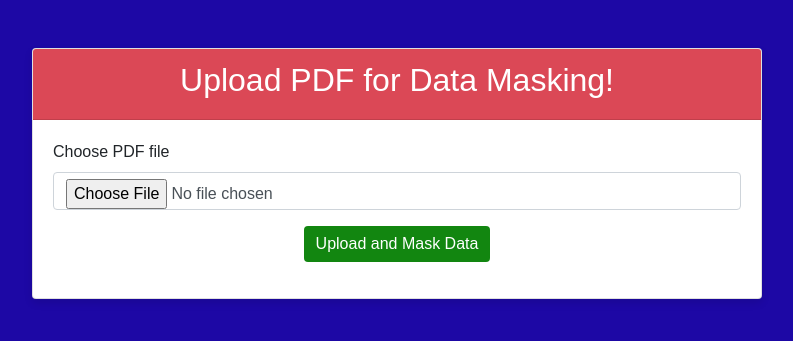
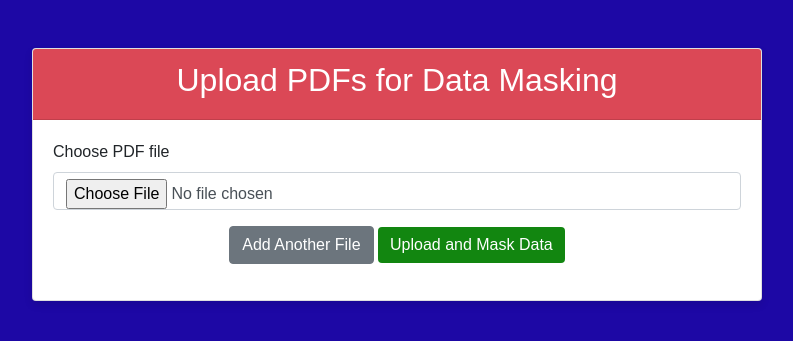
Before and after one commit to allu0786ansari/pdf-data-masking, a Flask app: page / in a window 1280 px wide. Shown: the top 341 px of the page, without its empty margins (243-1036 px from the left). Run offline with Flask 3, Linux system fonts and the light colour scheme; some libraries are stand-ins or nearby versions.

Commit message:
Your descriptive commit message

```diff
--- a/app.py
+++ b/app.py
@@ -2,6 +2,7 @@ from flask import Flask, request, render_template, send_file, redirect, url_for
 import os
 from utils.text_extraction import extract_text_and_images
 from utils.text_masking import mask_sensitive_info
+from fpdf import FPDF
 
 app = Flask(__name__)
 
@@ -11,30 +12,46 @@ PROCESSED_FOLDER = 'processed'
 os.makedirs(UPLOAD_FOLDER, exist_ok=True)
 os.makedirs(PROCESSED_FOLDER, exist_ok=True)
 
+class PDF(FPDF):
+    def header(self):
+        self.set_font('Arial', 'B', 12)
+        self.cell(0, 10, 'Masked Data', 0, 1, 'C')
+
+def save_text_as_pdf(text, pdf_path):
+    pdf = PDF()
+    pdf.add_page()
+    pdf.set_auto_page_break(auto=True, margin=15)
+    pdf.set_font("Arial", size=12)
+    for line in text.split('\n'):
+        pdf.multi_cell(0, 10, line.encode('latin1', 'replace').decode('latin1'))
+    pdf.output(pdf_path)
+
 @app.route('/')
 def index():
-    return render_template('upload.html')
+    return render_template('upload.html', download_links=[])
 
 @app.route('/uploader', methods=['POST'])
 def upload():
     if request.method == 'POST':
-        f = request.files['file']
-        file_path = os.path.join(UPLOAD_FOLDER, f.filename)
-        f.save(file_path)
+        files = request.files.getlist('files')
+        download_links = []
 
-        # Process the PDF and mask sensitive info
-        text = extract_text_and_images(file_path)
-        print("Combined text from PDF and images:", text)  # Debug print
+        for f in files:
+            file_path = os.path.join(UPLOAD_FOLDER, f.filename)
+            f.save(file_path)
 
-        masked_text = mask_sensitive_info(text)
+            # Process the PDF and mask sensitive info
+            text = extract_text_and_images(file_path)
+            print("Extracted text and images: ", text)
+            masked_text = mask_sensitive_info(text)
 
-        # Save the masked text as a new text file for simplicity
-        masked_pdf_path = os.path.join(PROCESSED_FOLDER, f.filename.replace('.pdf', '_masked.txt'))
-        with open(masked_pdf_path, 'w') as masked_file:
-            masked_file.write(masked_text)
+            # Save the masked text as a new PDF file
+            masked_pdf_path = os.path.join(PROCESSED_FOLDER, f.filename.replace('.pdf', '_masked.pdf'))
+            save_text_as_pdf(masked_text, masked_pdf_path)
 
-        download_link = url_for('download', filename=os.path.basename(masked_pdf_path))
-        return render_template('upload.html', download_link=download_link)
+            download_links.append(url_for('download', filename=os.path.basename(masked_pdf_path)))
+
+        return render_template('upload.html', download_links=download_links)
 
 @app.route('/download/<filename>')
 def download(filename):
--- a/templates/upload.html
+++ b/templates/upload.html
@@ -13,35 +13,53 @@
             <div class="col-md-8">
                 <div class="card mt-5">
                     <div class="card-header text-center">
-                        <h2>Upload PDF for Data Masking! </h2>
+                        <h2>Upload PDFs for Data Masking</h2>
                     </div>
                     <div class="card-body">
-                        <form action="{{ url_for('upload') }}" method="post" enctype="multipart/form-data">
-                            <div class="form-group">
-                                <label for="file">Choose PDF file </label>
-                                <input type="file" class="form-control" id="file" name="file" accept="application/pdf" required>
+                        <form id="upload-form" action="{{ url_for('upload') }}" method="post" enctype="multipart/form-data">
+                            <div id="file-inputs">
+                                <div class="form-group file-input-group">
+                                    <label for="files">Choose PDF file</label>
+                                    <input type="file" class="form-control" name="files" accept="application/pdf" required>
+                                </div>
                             </div>
                             <div class="form-group text-center">
+                                <button type="button" class="btn btn-secondary" id="add-file-btn">Add Another File</button>
                                 <button type="submit" class="btn btn-primary">Upload and Mask Data</button>
                             </div>
                         </form>
                     </div>
                 </div>
-                <div class="text-center mt-3">
-                    <a href="#" class="btn btn-secondary" id="download-button" style="display: none;">Download Processed PDF</a>
+                <div class="text-center mt-3" id="download-links">
+                    {% if download_links %}
+                        {% for link in download_links %}
+                            <a href="{{ link }}" class="btn btn-secondary mb-2">Download Processed PDF {{ loop.index }}</a><br>
+                        {% endfor %}
+                    {% endif %}
                 </div>
             </div>
         </div>
     </div>
 
-    <script src="https://code.jquery.com/jquery-3.5.1.slim.min.js"></script>
+    <script src="https://code.jquery.com/jquery-3.5.1.min.js"></script>
     <script src="https://cdn.jsdelivr.net/npm/@popperjs/core@2.5.4/dist/umd/popper.min.js"></script>
     <script src="https://stackpath.bootstrapcdn.com/bootstrap/4.5.2/js/bootstrap.min.js"></script>
     <script>
         $(document).ready(function() {
-            var downloadLink = "{{ download_link }}";
-            if (downloadLink) {
-                $('#download-button').attr('href', downloadLink).show();
+            $('#add-file-btn').click(function() {
+                const newFileInput = `
+                    <div class="form-group file-input-group">
+                        <label for="files">Choose PDF file</label>
+                        <input type="file" class="form-control" name="files" accept="application/pdf" required>
+                    </div>`;
+                $('#file-inputs').append(newFileInput);
+            });
+
+            var downloadLinks = {{ download_links|tojson|safe }};
+            if (downloadLinks.length > 0) {
+                downloadLinks.forEach(function(link, index) {
+                    $('#download-links').append('<a href="' + link + '" class="btn btn-secondary mb-2">Download Processed PDF ' + (index + 1) + '</a><br>');
+                });
             }
         });
     </script>
```
Also changed, not shown: processed/kkkkkkkkkkkkkk_masked.txt (+97 -16 lines), 3 other files.
